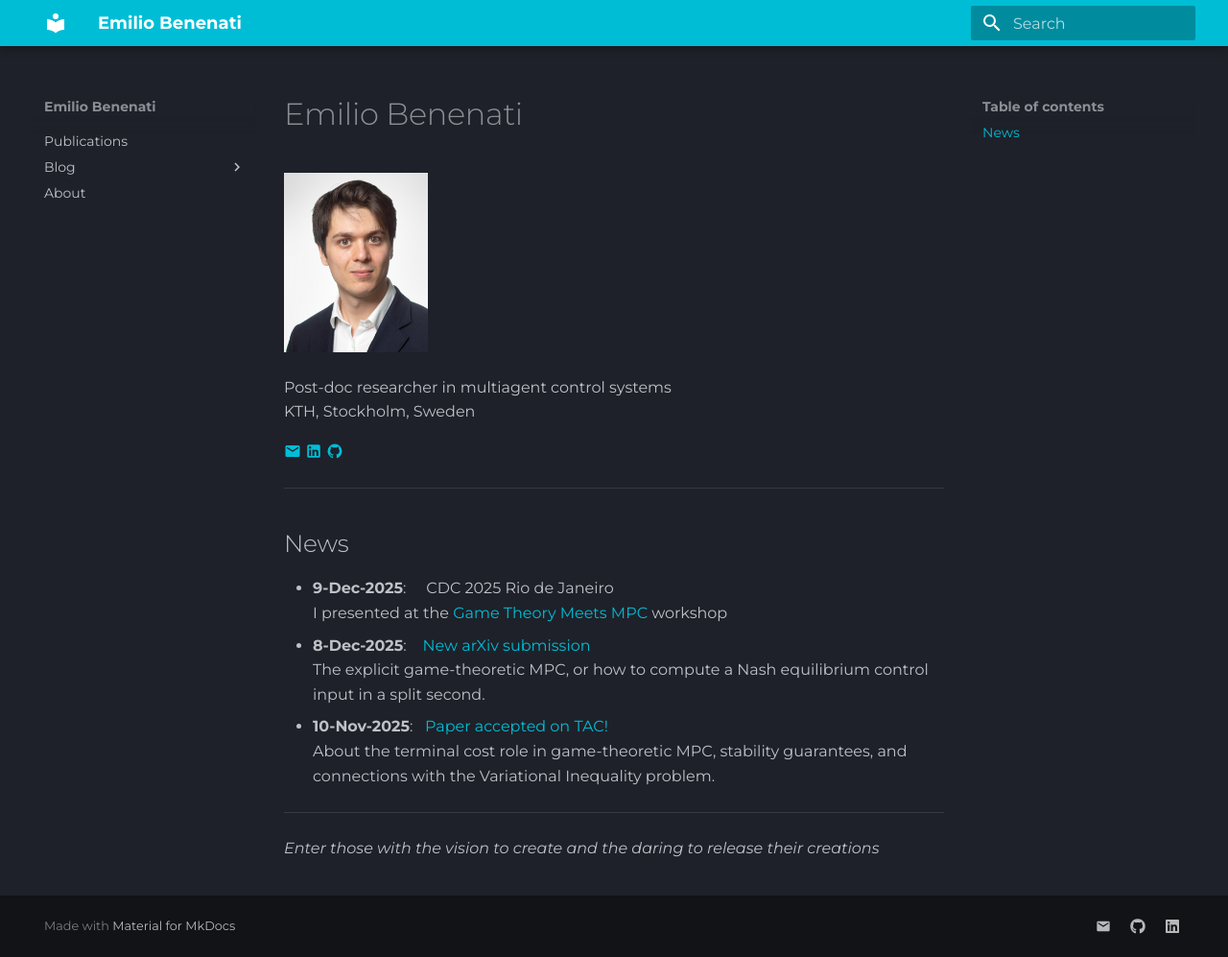
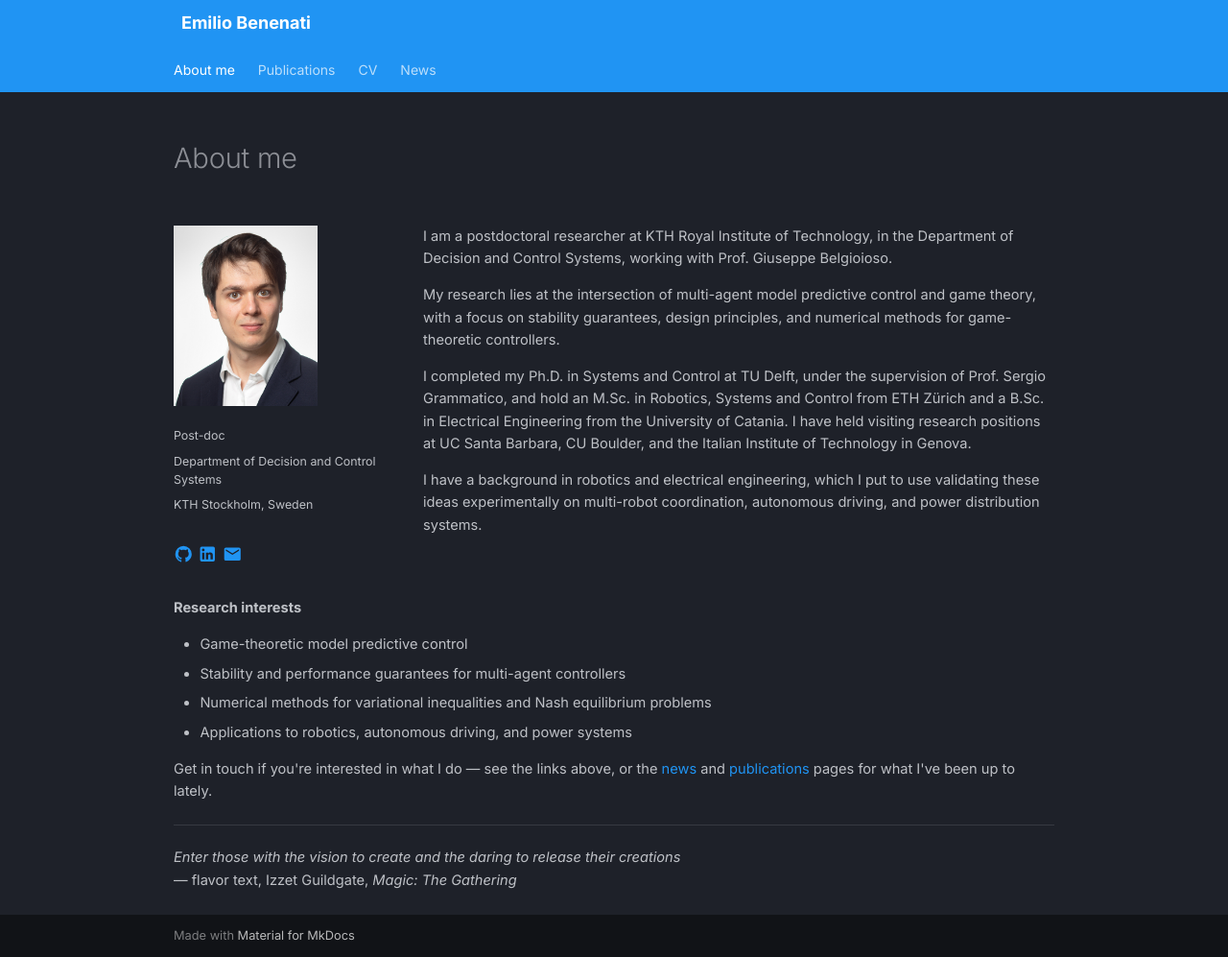
Before and after one commit to bemilio/bemilio.github.io, an MkDocs documentation site: the page built from docs/index.md, in a window 1280 px wide and 997 px high. Shown: the whole window at 96% size. Built offline with MkDocs 1.6.1 and Material for MkDocs 9.7.7, drawn with Linux system fonts in a browser that asks for light colours.

Commit message:
Major update

```diff
--- a/docs/index.md
+++ b/docs/index.md
@@ -1,14 +1,47 @@
+---
+hide:
+  - navigation
+  - toc
+---
+
+<div class="bio-layout" markdown="1">
+
+<div class="bio-left" markdown="1">
 
 ![That's me!](assets/Emilio.jpg){ width=150 }
 
-Post-doc researcher in multiagent control systems
-KTH, Stockholm, Sweden
+<p class="bio-title">Post-doc</p>
+<p class="bio-title">Department of Decision and Control Systems</p>
+<p class="bio-title">KTH Stockholm, Sweden</p>
 
-[:material-email:](mailto:benenati@kth.se) [:material-linkedin:](https://www.linkedin.com/in/emilio-benenati/)  [:material-github:](https://www.github.com/bemilio)
+### [:material-github:](https://www.github.com/bemilio) [:material-linkedin:](https://www.linkedin.com/in/emilio-benenati/) <a class="email-link" data-user="benenati" data-domain="kth.se">:material-email:</a>
+
+</div>
+
+<div class="bio-right" markdown="1">
+
+I am a postdoctoral researcher at KTH Royal Institute of Technology, in the Department of Decision and Control Systems, working with Prof. Giuseppe Belgioioso.
+
+My research lies at the intersection of multi-agent model predictive control and game theory, with a focus on stability guarantees, design principles, and numerical methods for game-theoretic controllers.
+
+I completed my Ph.D. in Systems and Control at TU Delft, under the supervision of Prof. Sergio Grammatico, and hold an M.Sc. in Robotics, Systems and Control from ETH Zürich and a B.Sc. in Electrical Engineering from the University of Catania. I have held visiting research positions at UC Santa Barbara, CU Boulder, and the Italian Institute of Technology in Genova.
+
+I have a background in robotics and electrical engineering, which I put to use validating these ideas experimentally on multi-robot coordination, autonomous driving, and power distribution systems.
+
+</div>
+
+</div>
+
+**Research interests**
+
+- Game-theoretic model predictive control
+- Stability and performance guarantees for multi-agent controllers
+- Numerical methods for variational inequalities and Nash equilibrium problems
+- Applications to robotics, autonomous driving, and power systems
+
+Get in touch if you're interested in what I do — see the links above, or the [news](news.md) and [publications](pub.md) pages for what I've been up to lately.
 
 ---
-{% include-markdown "snippets/news.md" %}
-
-___
 
 _Enter those with the vision to create and the daring to release their creations_
+— flavor text, Izzet Guildgate, _Magic: The Gathering_
--- /dev/null
+++ b/docs/js/email.js
@@ -0,0 +1,6 @@
+document.addEventListener("DOMContentLoaded", () => {
+  document.querySelectorAll(".email-link").forEach(el => {
+    const email = `${el.dataset.user}@${el.dataset.domain}`;
+    el.setAttribute("href", `mailto:${email}`);
+  });
+});
--- /dev/null
+++ b/docs/news.md
@@ -0,0 +1,85 @@
+---
+hide:
+  - navigation
+  - toc
+---
+
+# News
+
+**22-Jul-2026**
+[DR-DAQP accepted at CDC 2026!](https://arxiv.org/abs/2604.02531)
+A hybrid operator-splitting and active-set solver for affine variational inequalities, with Daniel Arnström and Giuseppe Belgioioso.
+
+---
+
+**22-Jul-2026**
+Finalist, IFAC Young Author Best Paper Award (Theory)
+[A Douglas-Rachford Splitting Method for Solving Monotone Variational Inequalities in Linear-quadratic Dynamic Games](https://arxiv.org/abs/2504.05757) has been shortlisted for the award at the IFAC World Congress.
+
+---
+
+**22-Jul-2026**
+[Workshop: Game Theory in Action](https://sites.google.com/view/game-theory-in-action-cdc26/home)
+Co-organizing a workshop on algorithmic foundations and interaction-aware systems at CDC 2026, Honolulu.
+
+---
+
+**23-Jun-2026**
+The first season of [Game On! Seminars](https://gameonseminars.info/) is over! What a journey!
+We'll be back on January 27, 2027 — stay tuned with our [mailing list](https://forms.gle/1ZT8Urfm6EkmQWpv5).
+
+---
+
+**12-Jun-2026**
+Theresa Johansson joined the team
+For a summer internship on control of the SVEA autonomous cars platform.
+
+---
+
+**1-Jun-2026**
+Congratulations to [Héctor Sanvicente Solís](https://mx.linkedin.com/in/hector-sanvicente/es)
+For completing his thesis on simulated underwater game-theoretic robotics.
+
+---
+
+
+**13-May-2026**
+Presented at [Game Theory in the Era of AI](https://www.leonardostella.com/research/game-theory-in-the-era-of-ai)
+A tutorial and networking workshop at the University of Birmingham.
+
+---
+
+**27-Apr-2026**
+Research visit to IMT Lucca
+Visited Filippo Fabiani for a week of discussions and collaboration.
+
+---
+
+**1-Mar-2026**
+[Stephanie Matta Bobadilla](https://stephaniemattab.github.io/) joined the team
+For her M.Sc. thesis project on electricity grid setpoint calculation.
+
+
+---
+
+**18-Dec-2025**
+[DyNECT released!](https://github.com/bemilio/DyNECT)
+A new open source software package for easy and fast game-theoretic MPC deployment.
+
+---
+
+**9-Dec-2025**
+CDC 2025 Rio de Janeiro
+I presented at the [Game Theory Meets MPC](https://nccr-automation.ch/events/2025/game-theory-mpc-cdc25) workshop
+
+---
+
+**8-Dec-2025**
+[New arXiv submission](https://arxiv.org/abs/2512.07749)
+The explicit game-theoretic MPC, or how to compute a Nash equilibrium control input in a split second.
+
+---
+
+**10-Nov-2025**
+[Paper accepted on TAC!](https://ieeexplore.ieee.org/document/11242018)
+About the terminal cost role in game-theoretic MPC, stability guarantees, and connections with the Variational Inequality problem.
--- a/docs/snippets/news.md
+++ /dev/null
@@ -1,7 +0,0 @@
-## News
-- **9-Dec-2025**: &nbsp;&nbsp;&nbsp; CDC 2025 Rio de Janeiro
-I presented at the [Game Theory Meets MPC](https://nccr-automation.ch/events/2025/game-theory-mpc-cdc25) workshop
-- **8-Dec-2025**:&nbsp;&nbsp;&nbsp; [New arXiv submission](https://arxiv.org/abs/2512.07749)
-The explicit game-theoretic MPC, or how to compute a Nash equilibrium control input in a split second.
-- **10-Nov-2025**:&nbsp;&nbsp; [Paper accepted on TAC!](https://ieeexplore.ieee.org/document/11242018)
-About the terminal cost role in game-theoretic MPC, stability guarantees, and connections with the Variational Inequality problem.
--- /dev/null
+++ b/docs/stylesheets/bio_layout.css
@@ -0,0 +1,25 @@
+.bio-layout {
+  display: flex;
+  gap: 2rem;
+  align-items: flex-start;
+  flex-wrap: wrap;
+}
+
+.bio-layout .bio-left {
+  flex: 0 0 220px;
+}
+
+.bio-layout .bio-right {
+  flex: 1 1 320px;
+  min-width: 260px;
+}
+
+.bio-layout .bio-left img {
+  width: 150px;
+  max-width: 150px;
+}
+
+.bio-layout .bio-title {
+  font-size: 0.85em;
+  margin: 0.5em 0;
+}
--- /dev/null
+++ b/docs/stylesheets/no_logo.css
@@ -0,0 +1,3 @@
+.md-header__button.md-logo {
+  display: none;
+}
--- /dev/null
+++ b/docs/stylesheets/smaller_content_width.css
@@ -0,0 +1,3 @@
+.md-grid {
+  max-width: 950px;
+}
--- /dev/null
+++ b/docs/stylesheets/smaller_font.css
@@ -0,0 +1,3 @@
+.md-typeset {
+  font-size: 0.73rem;
+}
--- a/mkdocs.yml
+++ b/mkdocs.yml
@@ -2,39 +2,44 @@ site_name: Emilio Benenati
 site_description: Personal website
 site_url: https://bemilio.github.io
 theme:
-    # icon:
     name: material
     palette:
-        primary: cyan
-        accent: cyan
+        primary: blue
+        accent: orange
         scheme: slate
     font:
-        text: Montserrat
+        text: Inter
+    features:
+      - header.autohide
+      - navigation.tabs
 plugins:
-    - blog
-    - include-markdown
-    - search
-    - git-revision-date-localized
     - social
 markdown_extensions:
   - attr_list
+  - md_in_html
   - pymdownx.emoji:
       emoji_index: !!python/name:material.extensions.emoji.twemoji
       emoji_generator: !!python/name:material.extensions.emoji.to_svg
+extra_javascript:
+  - js/email.js
+nav:
+    - About me: index.md
+    - Publications: pub.md
+    - CV: cv.md
+    - News: news.md
 
-nav:
-    - "": index.md
-    - Publications: pub.md
-    - Blog:
-        - blog/index.md
-    - About: about.md
+extra_css:
+  - stylesheets/smaller_content_width.css
+  - stylesheets/smaller_font.css
+  - stylesheets/no_logo.css
+  - stylesheets/bio_layout.css
 
 
-extra:
-  social:
-    - icon: material/email
-      link: mailto:benenati@kth.se
-    - icon: fontawesome/brands/github
-      link: https://www.github.com/bemilio
-    - icon: fontawesome/brands/linkedin
-      link: https://www.linkedin.com/in/emilio-benenati/
+# extra:
+#   social:
+#     - icon: material/email
+#       link: mailto:benenati@kth.se
+#     - icon: fontawesome/brands/github
+#       link: https://www.github.com/bemilio
+#     - icon: fontawesome/brands/linkedin
+#       link: https://www.linkedin.com/in/emilio-benenati/
```
Also changed, not shown: docs/about.md (deleted, +0 -17 lines), docs/blog/index.md (deleted, +0 -1 lines), docs/blog/posts/blog_post_test.md (deleted, +0 -5 lines), docs/cv.md (added, +96 -0 lines), docs/pub.md (+70 -8 lines), docs/assets/izzet.png (added), docs/contact.md (deleted), 1 other file.
